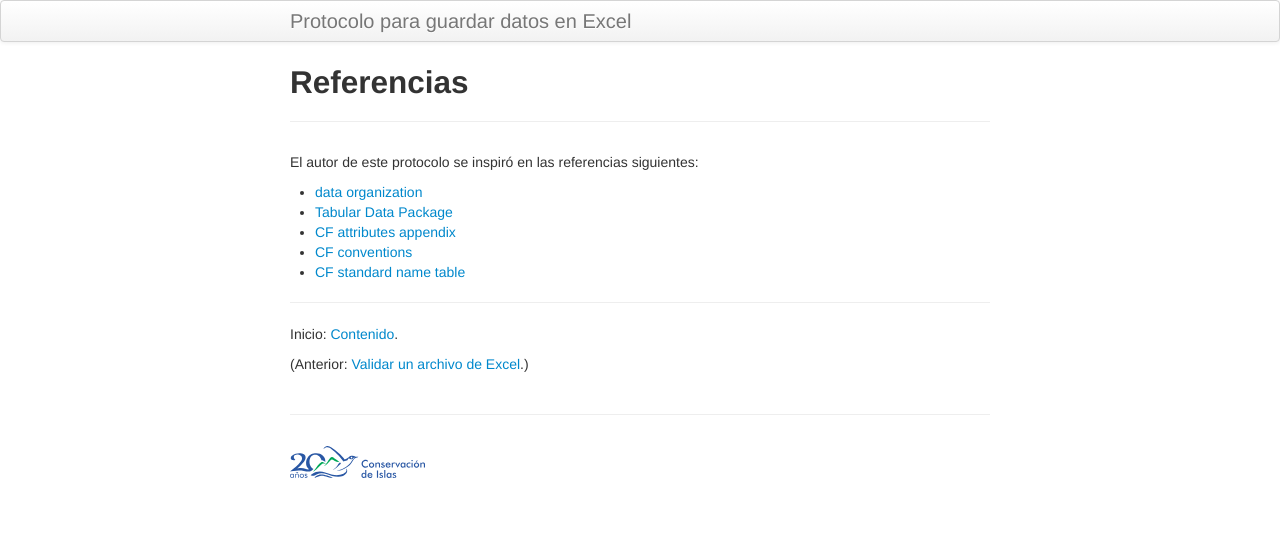
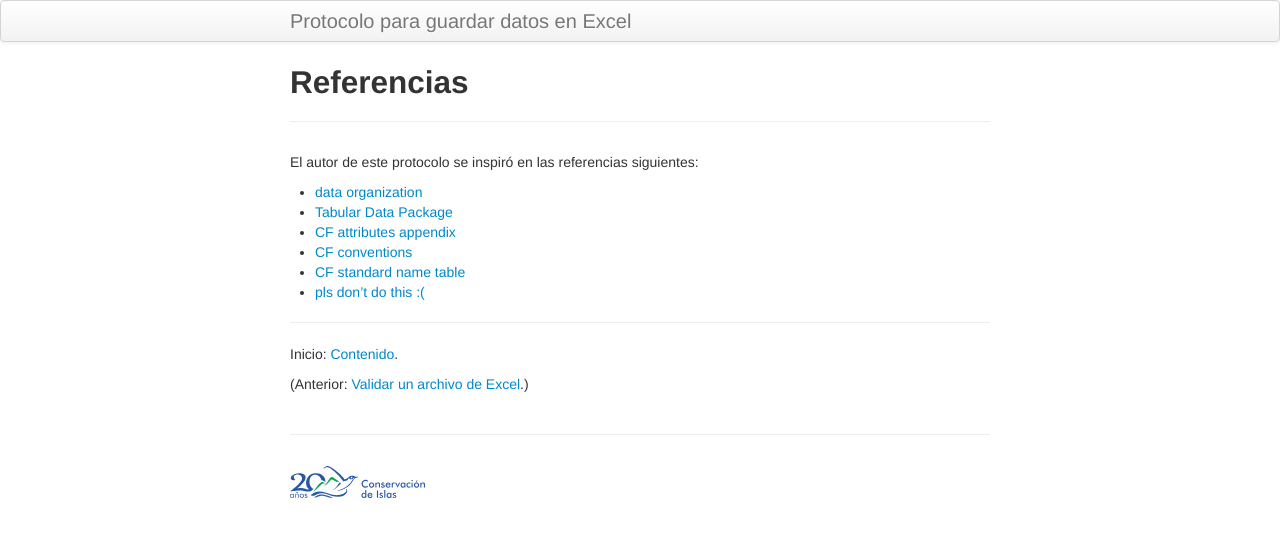
Before and after one commit to MaritzaB/datos_en_excel, a Jekyll site: the page built from pages/referencias.md, in a window 1280 px wide. Shown: the top 537 px of the page. Built offline with Jekyll 4.4.1, drawn with Linux system fonts in a browser that asks for light colours.

Commit message:
Agrega una referencia más

```diff
--- a/pages/referencias.md
+++ b/pages/referencias.md
@@ -11,6 +11,7 @@ El autor de este protocolo se inspiró en las referencias siguientes:
 - [CF attributes appendix](http://cfconventions.org/cf-conventions/cf-conventions.html#attribute-appendix)
 - [CF conventions](http://en.wikipedia.org/wiki/Climate_and_Forecast_Metadata_Conventions)
 - [CF standard name table](http://cfconventions.org/Data/cf-standard-names/27/build/cf-standard-name-table.html)
+- [pls don't do this :(](https://luisdva.github.io/pls-don't-do-this/)
 
 ---
 
```
